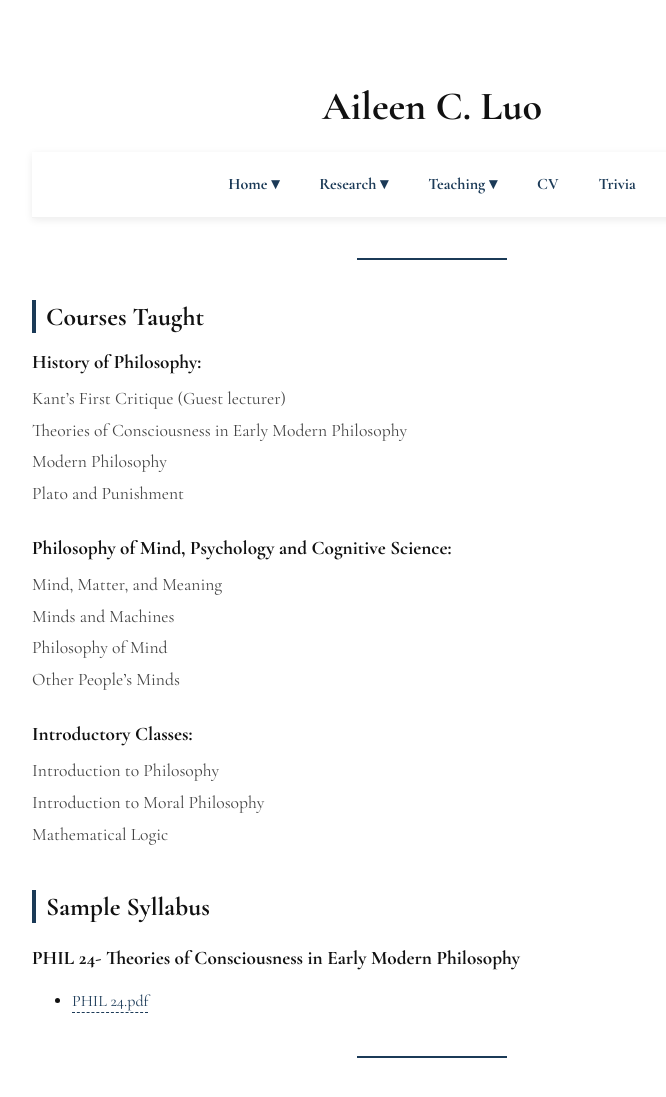
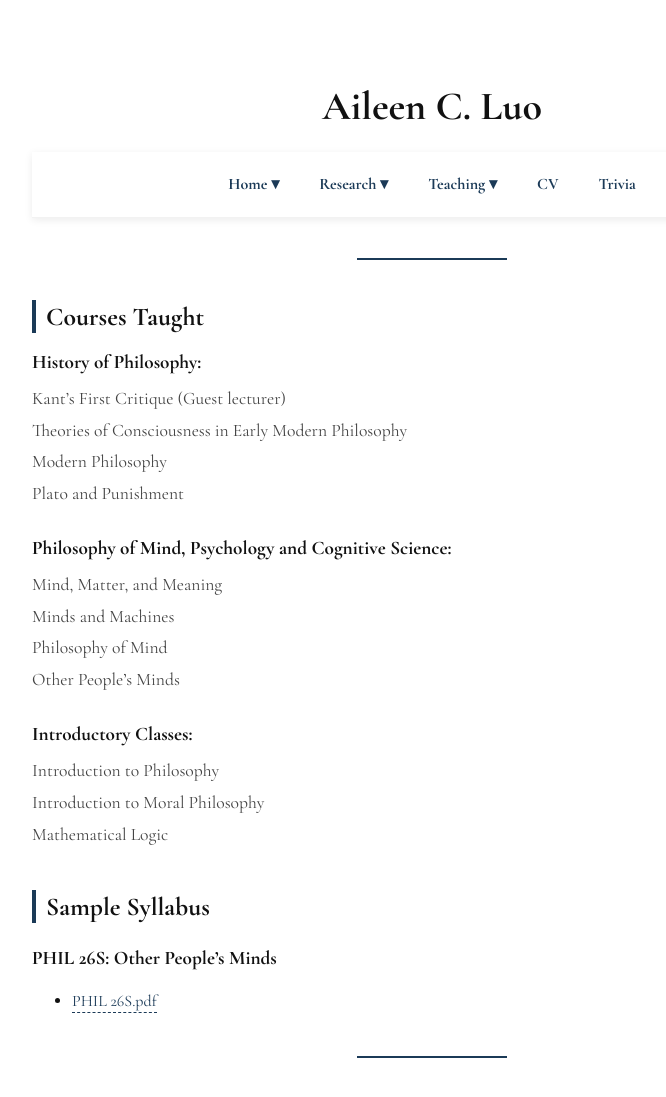
Before and after one commit to aileencluo/aileencluo.github.io, a Jekyll site: the page built from teaching.md, in a window 1280 px wide and 1138 px high. Shown: the top 1097 px of the window, without its empty margins (208-874 px from the left). Built offline with Jekyll 4.4.1, drawn with Linux system fonts in a browser that asks for light colours.

Commit message:
Update teaching.md

```diff
--- a/teaching.md
+++ b/teaching.md
@@ -35,13 +35,13 @@ Mathematical Logic
 
 <!-- ===== Sample Syllabus ===== -->
 <h2 id="sample syllabus" style="font-size:1.6em; margin-top:40px; border-left:4px solid #1B3A57; padding-left:10px;">Sample Syllabus</h2>
-<h3 class="subhead" style="margin-top:1.2em;">PHIL 24- Theories of Consciousness in Early Modern Philosophy</h3>
+<h3 class="subhead" style="margin-top:1.2em;">PHIL 26S: Other People’s Minds</h3>
 <ul>
   <li>
     <a class="file-link"
-       href="{{ '/assets/syllabi/PHIL 24- Theories of Consciousness in Early Modern Philosophy.pdf' | relative_url }}"
+       href="{{ '/assets/syllabi/PHIL 26S.pdf' | relative_url }}"
        target="_blank" rel="noopener">
-      PHIL 24.pdf
+      PHIL 26S.pdf
     </a>
   </li>
 </ul>
```
